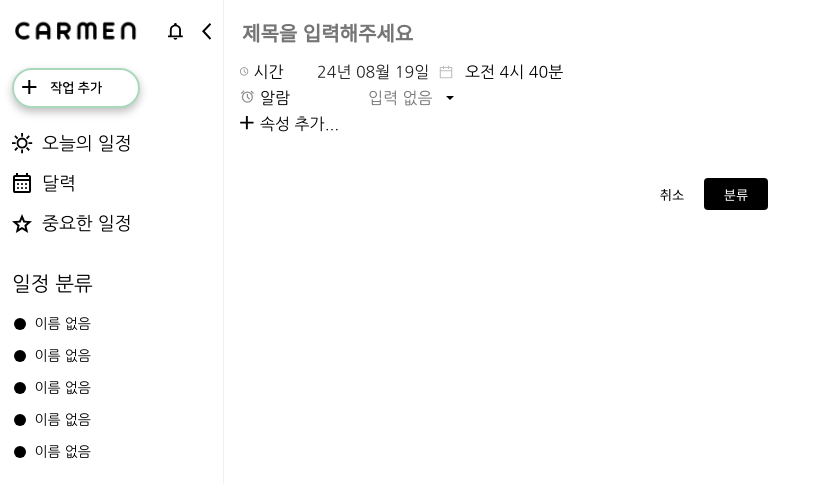
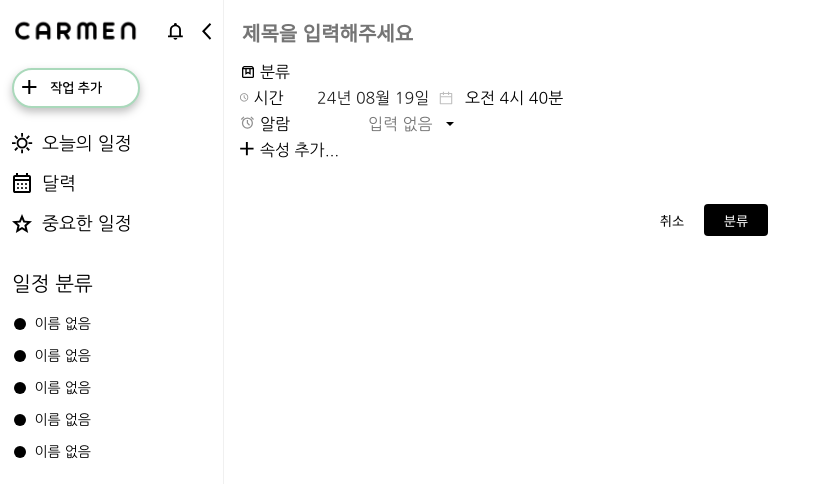
Before and after one commit to sangjin149/Carmen, a React (Create React App) app: page / in a window 1280 px wide. Shown: the top 498 px of the page, without its empty margins (0-822 px from the left). Built offline with nearby package versions, Linux system fonts and the light colour scheme.

Commit message:
Feature: OptionLabel에 Draft 아이콘 추가

```diff
--- a/src/components/newScheduleForm/OptionLabel.jsx
+++ b/src/components/newScheduleForm/OptionLabel.jsx
@@ -1,6 +1,6 @@
 import { styled } from "styled-components";
 import Svg from "@ui/Svg";
-import { ScheduleTime, ScheduleAlarm, SidebarAddSchedule } from "@icons";
+import { ScheduleTime, ScheduleAlarm, SidebarAddSchedule, Draft } from "@icons";
 
 const LABELS = {
     time: {
@@ -17,6 +17,11 @@ const LABELS = {
         src: SidebarAddSchedule,
         alt: "add icon",
         text: "속성 추가...",
+    },
+    group: {
+        src: Draft,
+        alt: "group icon",
+        text: "분류",
     },
 };
 
--- a/src/components/newScheduleForm/index.js
+++ b/src/components/newScheduleForm/index.js
@@ -56,6 +56,7 @@ export default function NewScheduleForm() {
             <Container onSubmit={(e) => e.preventDefault()}>
                 <TitleInput placeholder="제목을 입력해주세요" onChange={generateChangeHandler("title")} />
                 <OptionList>
+                    <OptionLabel optionType="group"></OptionLabel>
                     <OptionLabel optionType="time">
                         <DateTimePicker value={inputValues.time} onChange={generateChangeHandler("time")} />
                     </OptionLabel>
```
